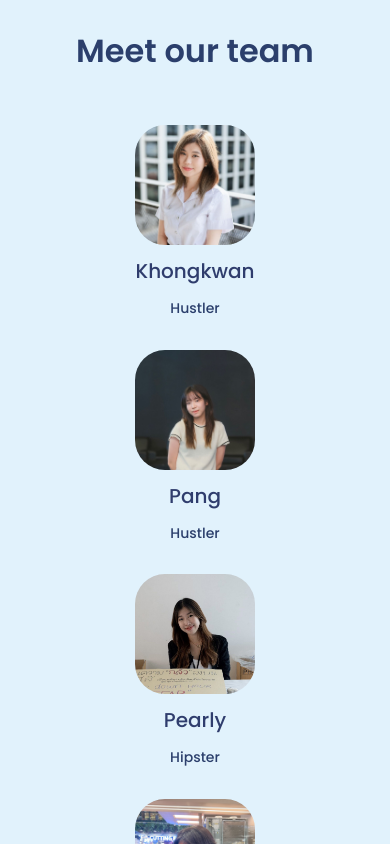
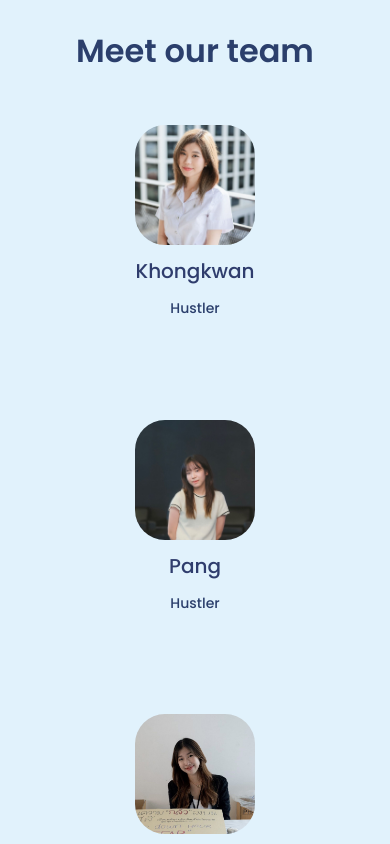
Before and after one commit to Zeeneemee/JBS_FINAL, a React (Create React App) app: page /about in a window 390 px wide. Shown: the part 2020-2864 px from the top of the page. Built offline with nearby package versions, Linux system fonts and the light colour scheme.

Commit message:
ipad mode
edit max-width to 850px

```diff
--- a/src/index.css
+++ b/src/index.css
@@ -6,6 +6,7 @@ body {
   -webkit-font-smoothing: antialiased;
   -moz-osx-font-smoothing: grayscale;
   overflow-x: hidden;
+  /* overflow-y: hidden; */
 }
 
 code {
--- a/src/style/AboutBanner.css
+++ b/src/style/AboutBanner.css
@@ -151,7 +151,7 @@
     position: absolute;
 }
 
-@media (max-width:788px) {
+@media (max-width:850px) {
     .about-banner{
         gap: 0;
     }
--- a/src/style/achievement.css
+++ b/src/style/achievement.css
@@ -150,7 +150,7 @@
 
 } */
 
-@media (max-width:788px){
+@media (max-width:850px){
      .achievemnt_text_con{
         display: flex;
         flex-direction: column;
--- a/src/style/milestone.css
+++ b/src/style/milestone.css
@@ -220,7 +220,7 @@
 
 }
 
-@media (max-width: 788px) {
+@media (max-width: 850px) {
     .milestone_con{
         height: 100%;
         padding: 100px 0;
--- a/src/style/ourTeam.css
+++ b/src/style/ourTeam.css
@@ -28,9 +28,10 @@
 }
 .team_member_con{
     display:flex;
-    justify-content: space-between;
+    justify-content: center;
     align-items: center;
     gap:100px;
+    flex-wrap: wrap;
 }
 
 .team_member{
@@ -126,12 +127,12 @@
     line-height: normal;
 }
 
-@media (max-width:788px) {
-    .team_member_con{
+@media (max-width:850px) {
+    /* .team_member_con{
         gap: 30px;
         flex-wrap: wrap;
         justify-content: center;
-    }
+    } */
     .team_text_con{
         padding: 30px;
     }
```
